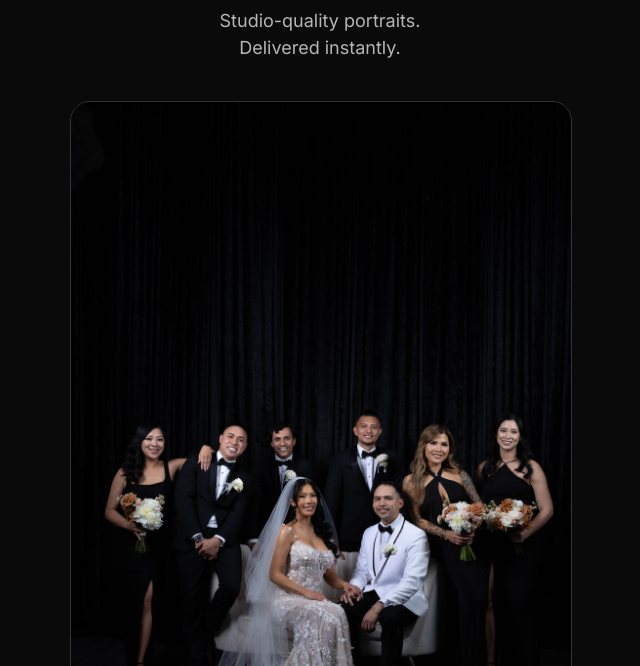
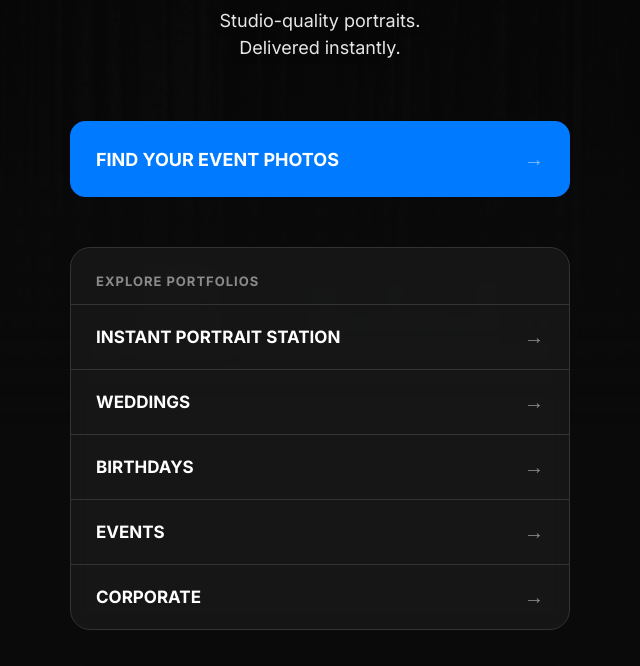
Before and after one commit to le-pham/levyphotos_website, a plain HTML site: page index.html in a window 1280 px wide. Shown: the part 134-800 px from the top of the page, without its empty margins (320-960 px from the left). Drawn offline with Linux system fonts and the light colour scheme.

Commit message:
background

```diff
--- a/index.html
+++ b/index.html
@@ -41,11 +41,29 @@
             min-height: 100vh;
         }
 
+        /* HERO BACKGROUND */
+        .hero-bg {
+            position: absolute;
+            top: 0;
+            left: 0;
+            width: 100%;
+            height: 70vh; /* Covers the top 70% of the viewport */
+            background: linear-gradient(to bottom, rgba(10, 10, 10, 0.3) 0%, rgba(10, 10, 10, 1) 100%),
+                        url('/images/instant/instant-01.jpg');
+            background-size: cover;
+            background-position: center 20%;
+            z-index: 0;
+            opacity: 0.5;
+            mask-image: linear-gradient(to bottom, black 50%, transparent 100%);
+        }
+
         .container {
             width: 90%;
             max-width: 500px;
             text-align: center;
             padding: 80px 20px;
+            position: relative;
+            z-index: 1; /* Sits above the background */
         }
 
         .logo {
@@ -54,35 +72,18 @@
             letter-spacing: -1px;
             margin-bottom: 10px;
             cursor: pointer;
+            text-shadow: 0 2px 10px rgba(0,0,0,0.5);
         }
 
         .logo span { color: var(--accent); }
 
         .tagline {
             font-size: 18px;
-            opacity: 0.7;
-            margin-bottom: 40px;
+            opacity: 0.9;
+            margin-bottom: 60px;
             line-height: 1.5;
-        }
-
-        .hero-image {
-            width: 100%;
-            margin-bottom: 50px;
-            border-radius: 20px;
-            overflow: hidden;
-            border: 1px solid #333;
-            animation: fadeIn 1.5s ease;
-        }
-
-        .hero-image img {
-            width: 100%;
-            height: auto;
-            display: block;
-        }
-
-        @keyframes fadeIn {
-            from { opacity: 0; transform: translateY(10px); }
-            to { opacity: 1; transform: translateY(0); }
+            font-weight: 400;
+            text-shadow: 0 2px 10px rgba(0,0,0,0.5);
         }
 
         .nav-list {
@@ -106,15 +107,18 @@
             display: flex;
             justify-content: space-between;
             align-items: center;
+            backdrop-filter: blur(10px); /* Glass effect */
+            background: rgba(26, 26, 26, 0.8);
         }
 
         .nav-item:hover {
             border-color: var(--accent);
             transform: scale(1.02);
+            background: rgba(35, 35, 35, 0.9);
         }
 
         .live-btn {
-            background: var(--accent);
+            background: var(--accent) !important;
             border-color: var(--accent);
             margin-bottom: 10px;
         }
@@ -123,12 +127,13 @@
 
         /* PORTFOLIO BOX */
         .portfolio-box {
-            background: var(--card-bg);
+            background: rgba(26, 26, 26, 0.8);
             border-radius: 20px;
             border: 1px solid #333;
             overflow: hidden;
             margin-bottom: 60px;
             text-align: left;
+            backdrop-filter: blur(10px);
         }
 
         .portfolio-box-title {
@@ -248,6 +253,8 @@
 </head>
 <body>
 
+    <div class="hero-bg"></div>
+
     <div class="container">
         <a href="/" style="text-decoration: none; color: inherit;">
             <div class="logo">LEVY<span>PHOTOGRAPHY</span></div>
@@ -256,10 +263,6 @@
         <div class="tagline">
             Studio-quality portraits.<br>
             Delivered instantly.
-        </div>
-
-        <div class="hero-image">
-            <img src="/images/instant/instant-01.jpg" alt="Levy Photography Hero Image">
         </div>
 
         <div class="nav-list">
```
